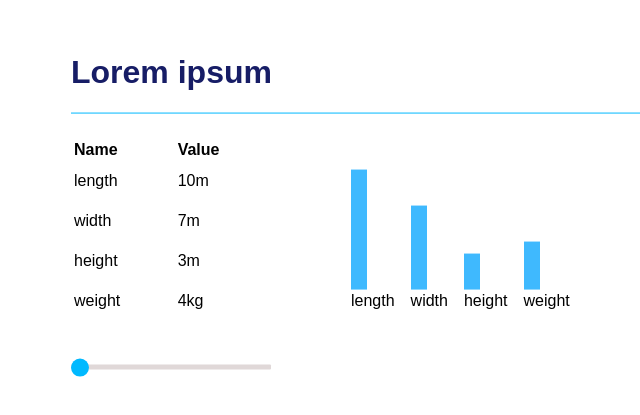
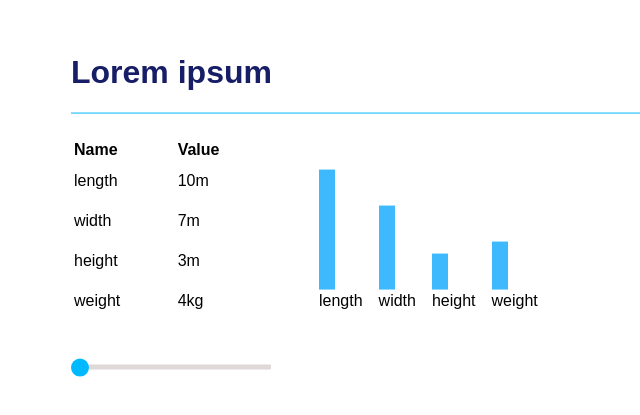
Before and after one commit to campbellgoe/app, a React (Create React App) app: page /dashboard in a window 1280 px wide. Shown: the part 189-604 px from the top of the page, without its empty margins (77-717 px from the left). Built offline with nearby package versions, Linux system fonts and the light colour scheme.

Commit message:
minor styling of dashboard

```diff
--- a/src/pages/Dashboard/Dashboard.module.scss
+++ b/src/pages/Dashboard/Dashboard.module.scss
@@ -1,5 +1,4 @@
 .container {
-  width: 1000px;
   max-width: 100vw;
   padding: 0.5rem;
   // center children
@@ -7,6 +6,11 @@
   left: 50%;
   top:50%;
   transform: translate(-50%, -50%);
+  width: 300px;
+
+  @media only screen and (min-width: 500px) {
+    width: 1000px;
+  }
 }
 
 .dataColumns {
@@ -14,15 +18,11 @@
   display: flex;
   padding: 1.5rem 0;
   flex-direction: column;
+
   @media only screen and (min-width: 500px) {
     flex-direction: row;
     > :nth-child(2){
       margin-left: 3rem;
     }
   }
-  @media only screen and (min-width: 600px) {
-    > :nth-child(2){
-      margin-left: 5rem;
-    }
-  }
 }
```
